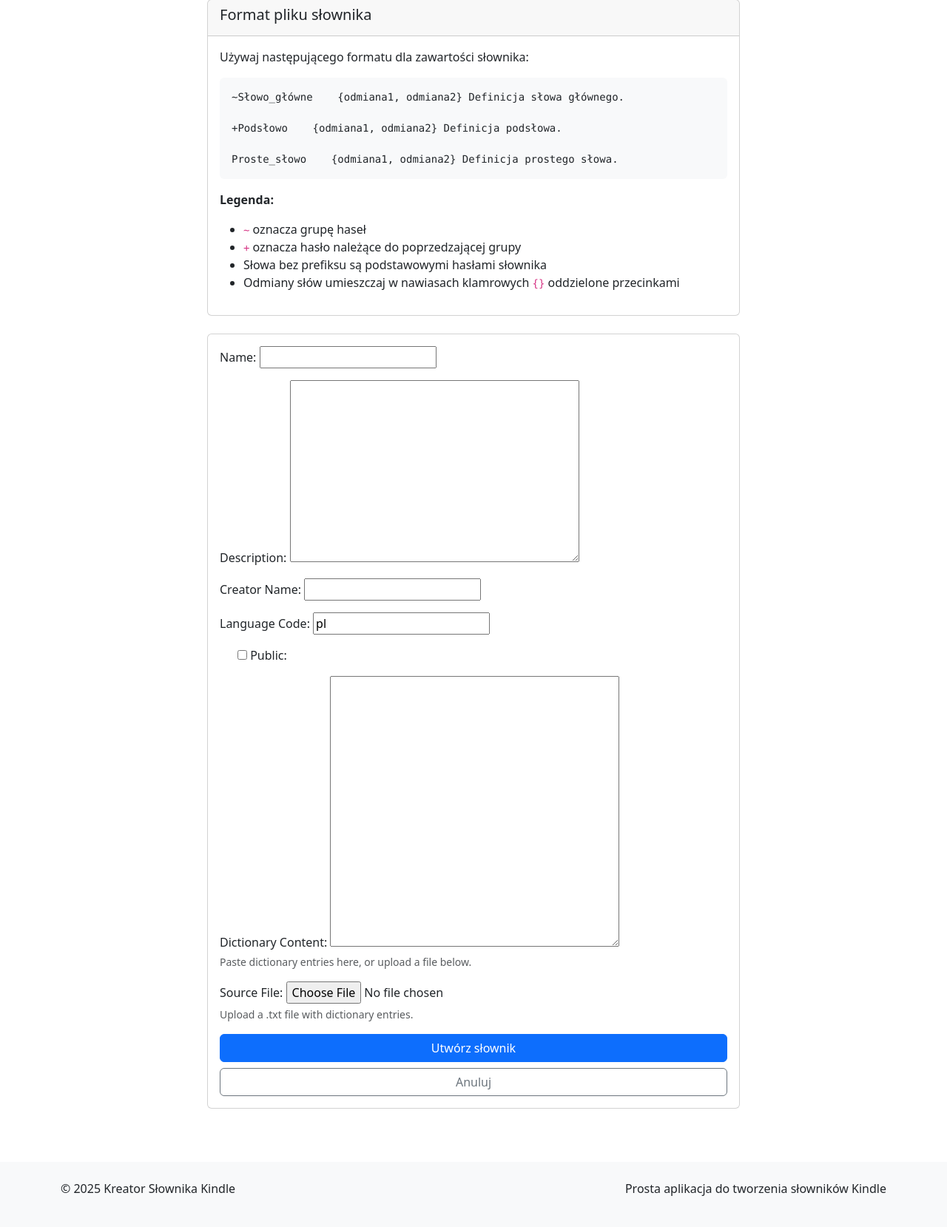
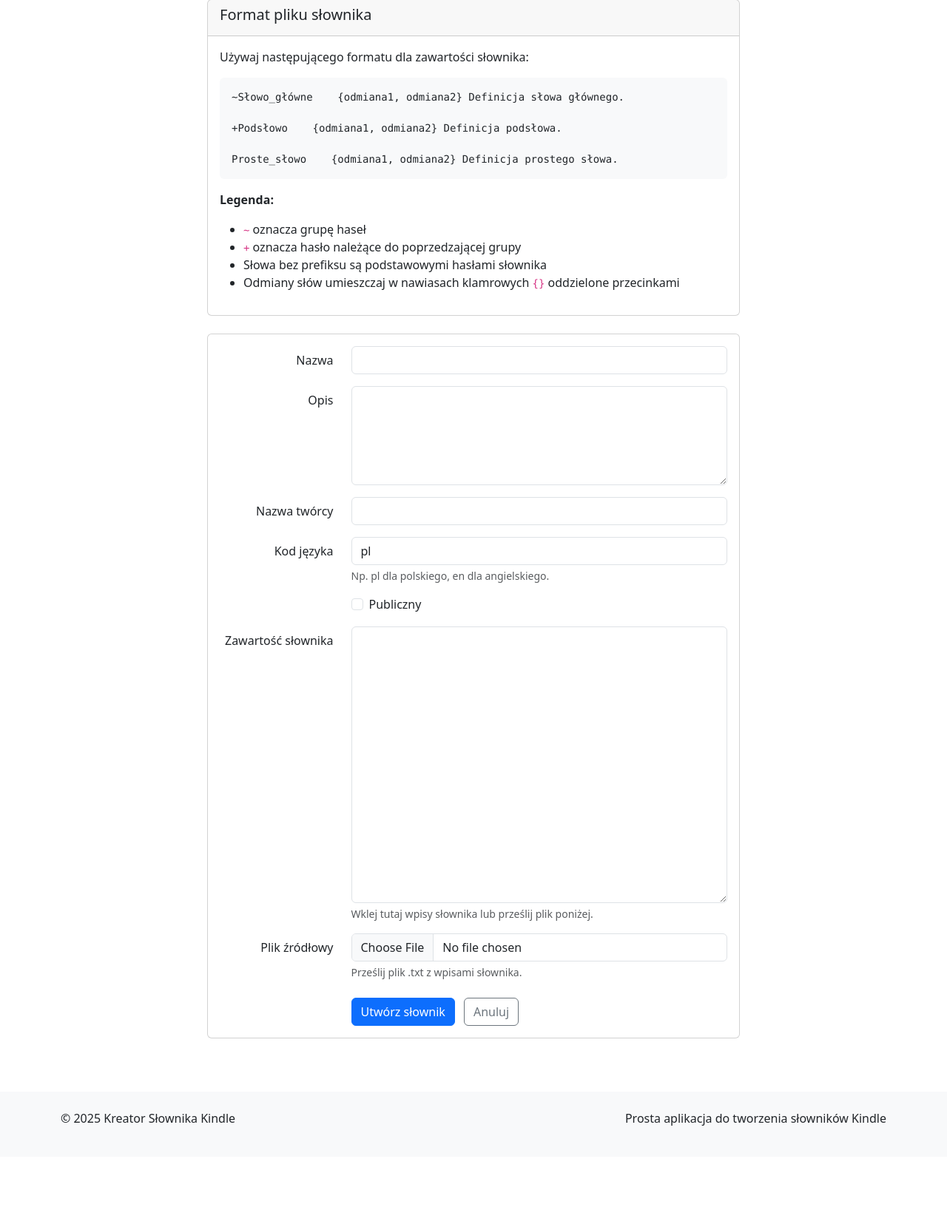
Before and after one commit to MarekWo/kindle_dict, a Django app: page /dictionary/create/ in a window 1280 px wide. Shown: the part 177-1836 px from the top of the page at 74% size. After the commit the page ends 1699 px from the top, so only its background shows below. Run offline with Django 4.2, Linux system fonts and the light colour scheme; parts of the project's set-up code (start-up, migrations or seed data) failed here and were passed over.

Commit message:
Fixed: forms display and dictionary list error

```diff
--- a/src/dictionary/forms.py
+++ b/src/dictionary/forms.py
@@ -14,23 +14,41 @@ class DictionaryForm(forms.ModelForm):
 
     # You can also provide content via textarea instead of a file
     content = forms.CharField(
-        widget=forms.Textarea(attrs={'rows': 15}),
+        widget=forms.Textarea(attrs={'rows': 15, 'class': 'form-control'}),
         required=False,
-        label=_("Dictionary Content"),
-        help_text=_("Paste dictionary entries here, or upload a file below.")
+        label=_("Zawartość słownika"),
+        help_text=_("Wklej tutaj wpisy słownika lub prześlij plik poniżej.")
     )
 
     # Add validators to ensure only .txt files are uploaded
     source_file = forms.FileField(
         required=False,
         validators=[FileExtensionValidator(allowed_extensions=['txt'])],
-        label=_("Source File"),
-        help_text=_("Upload a .txt file with dictionary entries.")
+        label=_("Plik źródłowy"),
+        help_text=_("Prześlij plik .txt z wpisami słownika."),
+        widget=forms.FileInput(attrs={'class': 'form-control'})
     )
 
     class Meta:
         model = Dictionary
         fields = ['name', 'description', 'creator_name', 'language_code', 'is_public', 'source_file']
+        widgets = {
+            'name': forms.TextInput(attrs={'class': 'form-control'}),
+            'description': forms.Textarea(attrs={'class': 'form-control', 'rows': 5}),
+            'creator_name': forms.TextInput(attrs={'class': 'form-control'}),
+            'language_code': forms.TextInput(attrs={'class': 'form-control'}),
+            'is_public': forms.CheckboxInput(attrs={'class': 'form-check-input'}),
+        }
+        labels = {
+            'name': _('Nazwa'),
+            'description': _('Opis'),
+            'creator_name': _('Nazwa twórcy'),
+            'language_code': _('Kod języka'),
+            'is_public': _('Publiczny'),
+        }
+        help_texts = {
+            'language_code': _('Np. pl dla polskiego, en dla angielskiego.'),
+        }
 
     def clean(self):
         cleaned_data = super().clean()
@@ -39,7 +57,7 @@ class DictionaryForm(forms.ModelForm):
 
         # Either content or source_file must be provided
         if not content and not source_file:
-            raise forms.ValidationError(_("You must either provide content or upload a file."))
+            raise forms.ValidationError(_("Musisz albo podać zawartość, albo przesłać plik."))
 
         return cleaned_data
 
@@ -47,22 +65,33 @@ class DictionarySuggestionForm(forms.ModelForm):
     """Form for submitting a dictionary suggestion"""
 
     content = forms.CharField(
-        widget=forms.Textarea(attrs={'rows': 15}),
+        widget=forms.Textarea(attrs={'rows': 15, 'class': 'form-control'}),
         required=False,
-        label=_("Dictionary Content"),
-        help_text=_("Paste dictionary entries here, or upload a file below.")
+        label=_("Zawartość słownika"),
+        help_text=_("Wklej tutaj wpisy słownika lub prześlij plik poniżej.")
     )
 
     source_file = forms.FileField(
         required=False,
         validators=[FileExtensionValidator(allowed_extensions=['txt'])],
-        label=_("Source File"),
-        help_text=_("Upload a .txt file with dictionary entries.")
+        label=_("Plik źródłowy"),
+        help_text=_("Prześlij plik .txt z wpisami słownika."),
+        widget=forms.FileInput(attrs={'class': 'form-control'})
     )
 
     class Meta:
         model = DictionarySuggestion
         fields = ['name', 'description', 'email', 'content', 'source_file']
+        widgets = {
+            'name': forms.TextInput(attrs={'class': 'form-control'}),
+            'description': forms.Textarea(attrs={'class': 'form-control', 'rows': 5}),
+            'email': forms.EmailInput(attrs={'class': 'form-control'}),
+        }
+        labels = {
+            'name': _('Nazwa'),
+            'description': _('Opis'),
+            'email': _('Adres e-mail'),
+        }
 
     def clean(self):
         cleaned_data = super().clean()
@@ -71,6 +100,6 @@ class DictionarySuggestionForm(forms.ModelForm):
 
         # Either content or source_file must be provided
         if not content and not source_file:
-            raise forms.ValidationError(_("You must either provide content or upload a file."))
+            raise forms.ValidationError(_("Musisz albo podać zawartość, albo przesłać plik."))
 
-        return cleaned_data
+        return cleane
--- a/src/templates/dictionary/create.html
+++ b/src/templates/dictionary/create.html
@@ -36,8 +36,9 @@ Proste_słowo    {odmiana1, odmiana2} Definicja prostego słowa.</pre>
                     <form method="post" enctype="multipart/form-data">
                         {% csrf_token %}
 
-                        <div class="mb-3">
-                            {{ form.name.label_tag }}
+                        <div class="mb-3 row">
+                            <label for="{{ form.name.id_for_label }}" class="col-sm-3 col-form-label text-sm-end">{{ form.name.label }}</label>
+                            <div class="col-sm-9">
                                 {{ form.name }}
                                 {% if form.name.errors %}
                                     <div class="invalid-feedback d-block">{{ form.name.errors }}</div>
@@ -46,9 +47,11 @@ Proste_słowo    {odmiana1, odmiana2} Definicja prostego słowa.</pre>
                                     <div class="form-text">{{ form.name.help_text }}</div>
                                 {% endif %}
                             </div>
+                        </div>
 
-                        <div class="mb-3">
-                            {{ form.description.label_tag }}
+                        <div class="mb-3 row">
+                            <label for="{{ form.description.id_for_label }}" class="col-sm-3 col-form-label text-sm-end">{{ form.description.label }}</label>
+                            <div class="col-sm-9">
                                 {{ form.description }}
                                 {% if form.description.errors %}
                                     <div class="invalid-feedback d-block">{{ form.description.errors }}</div>
@@ -57,9 +60,11 @@ Proste_słowo    {odmiana1, odmiana2} Definicja prostego słowa.</pre>
                                     <div class="form-text">{{ form.description.help_text }}</div>
                                 {% endif %}
                             </div>
+                        </div>
 
-                        <div class="mb-3">
-                            {{ form.creator_name.label_tag }}
+                        <div class="mb-3 row">
+                            <label for="{{ form.creator_name.id_for_label }}" class="col-sm-3 col-form-label text-sm-end">{{ form.creator_name.label }}</label>
+                            <div class="col-sm-9">
                                 {{ form.creator_name }}
                                 {% if form.creator_name.errors %}
                                     <div class="invalid-feedback d-block">{{ form.creator_name.errors }}</div>
@@ -68,9 +73,11 @@ Proste_słowo    {odmiana1, odmiana2} Definicja prostego słowa.</pre>
                                     <div class="form-text">{{ form.creator_name.help_text }}</div>
                                 {% endif %}
                             </div>
+                        </div>
 
-                        <div class="mb-3">
-                            {{ form.language_code.label_tag }}
+                        <div class="mb-3 row">
+                            <label for="{{ form.language_code.id_for_label }}" class="col-sm-3 col-form-label text-sm-end">{{ form.language_code.label }}</label>
+                            <div class="col-sm-9">
                                 {{ form.language_code }}
                                 {% if form.language_code.errors %}
                                     <div class="invalid-feedback d-block">{{ form.language_code.errors }}</div>
@@ -79,10 +86,15 @@ Proste_słowo    {odmiana1, odmiana2} Definicja prostego słowa.</pre>
                                     <div class="form-text">{{ form.language_code.help_text }}</div>
                                 {% endif %}
                             </div>
+                        </div>
 
-                        <div class="mb-3 form-check">
+                        <div class="mb-3 row">
+                            <div class="col-sm-9 offset-sm-3">
+                                <div class="form-check">
                                     {{ form.is_public }}
-                            {{ form.is_public.label_tag }}
+                                    <label class="form-check-label" for="{{ form.is_public.id_for_label }}">
+                                        {{ form.is_public.label }}
+                                    </label>
                                     {% if form.is_public.errors %}
                                         <div class="invalid-feedback d-block">{{ form.is_public.errors }}</div>
                                     {% endif %}
@@ -90,9 +102,12 @@ Proste_słowo    {odmiana1, odmiana2} Definicja prostego słowa.</pre>
                                         <div class="form-text">{{ form.is_public.help_text }}</div>
                                     {% endif %}
                                 </div>
+                            </div>
+                        </div>
 
-                        <div class="mb-3">
-                            {{ form.content.label_tag }}
+                        <div class="mb-3 row">
+                            <label for="{{ form.content.id_for_label }}" class="col-sm-3 col-form-label text-sm-end">{{ form.content.label }}</label>
+                            <div class="col-sm-9">
                                 {{ form.content }}
                                 {% if form.content.errors %}
                                     <div class="invalid-feedback d-block">{{ form.content.errors }}</div>
@@ -101,9 +116,11 @@ Proste_słowo    {odmiana1, odmiana2} Definicja prostego słowa.</pre>
                                     <div class="form-text">{{ form.content.help_text }}</div>
                                 {% endif %}
                             </div>
+                        </div>
 
-                        <div class="mb-3">
-                            {{ form.source_file.label_tag }}
+                        <div class="mb-3 row">
+                            <label for="{{ form.source_file.id_for_label }}" class="col-sm-3 col-form-label text-sm-end">{{ form.source_file.label }}</label>
+                            <div class="col-sm-9">
                                 {{ form.source_file }}
                                 {% if form.source_file.errors %}
                                     <div class="invalid-feedback d-block">{{ form.source_file.errors }}</div>
@@ -111,6 +128,7 @@ Proste_słowo    {odmiana1, odmiana2} Definicja prostego słowa.</pre>
                                 {% if form.source_file.help_text %}
                                     <div class="form-text">{{ form.source_file.help_text }}</div>
                                 {% endif %}
+                            </div>
                         </div>
 
                         {% if form.non_field_errors %}
@@ -121,9 +139,11 @@ Proste_słowo    {odmiana1, odmiana2} Definicja prostego słowa.</pre>
                             </div>
                         {% endif %}
 
-                        <div class="d-grid gap-2">
+                        <div class="row mt-4">
+                            <div class="col-sm-9 offset-sm-3">
                                 <button type="submit" class="btn btn-primary">Utwórz słownik</button>
-                            <a href="{% url 'home' %}" class="btn btn-outline-secondary">Anuluj</a>
+                                <a href="{% url 'home' %}" class="btn btn-outline-secondary ms-2">Anuluj</a>
+                            </div>
                         </div>
                     </form>
                 </div>
```
Also changed, not shown: src/templates/dictionary/suggest.html (+25 -12 lines), src/dictionary/migrations/0001_initial.py (added). Lines whose indentation alone changed are shown as unchanged.
